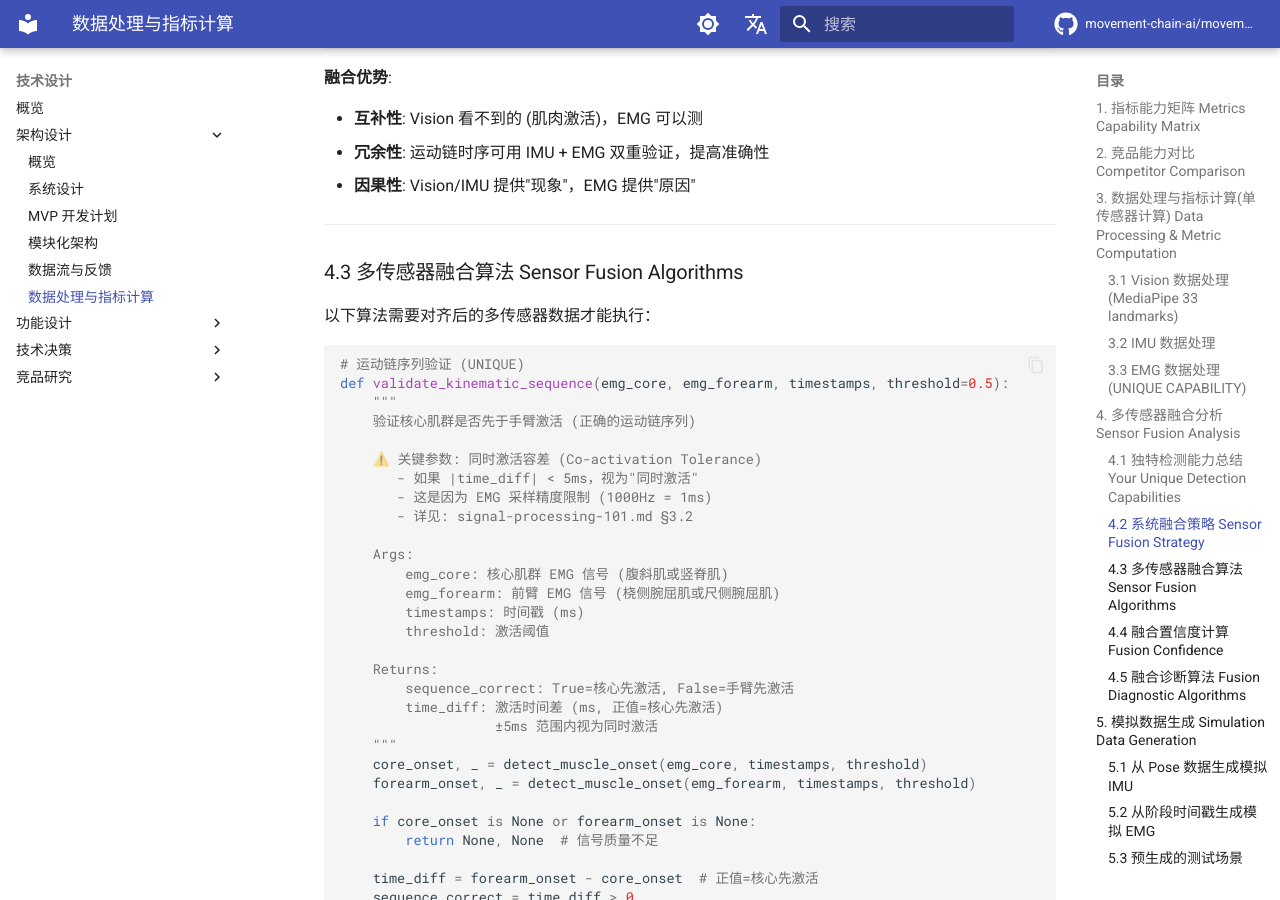
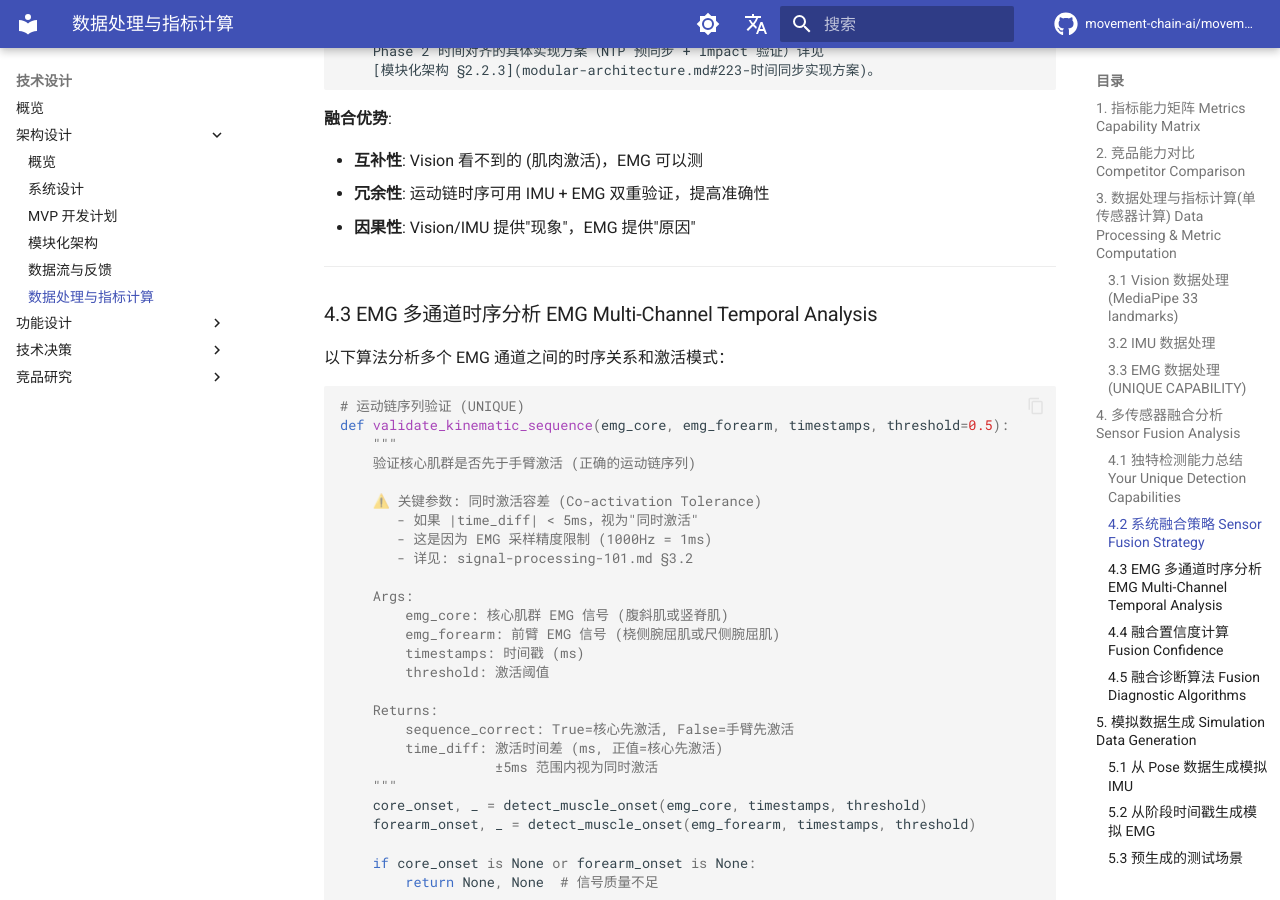
Before and after one commit to movement-chain-ai/movement-chain-docs, an MkDocs documentation site: the page built from docs/zh/design/architecture/sensor-data-processing.md, in a window 1280 px wide and 900 px high, scrolled down 21064 px. Built offline with MkDocs 1.6.1 and Material for MkDocs 9.7.7, drawn with Linux system fonts in a browser that asks for light colours; comment, search, counter and statistics services are not loaded; the version menu is left out; some of the changed text lies outside the part shown.

Commit message:
docs: 重命名 §4.3 为 EMG 多通道时序分析，添加 sEMG 研究链接
- §4.3: 多传感器融合算法 → EMG 多通道时序分析 (更准确反映内容)
- §3.3.3: 添加 sEMG 技术研究综述链接作为参考

🤖 Generated with [Claude Code](https://claude.com/claude-code)

Co-Authored-By: Claude Opus 4.5 <noreply@anthropic.com>

````diff
--- a/docs/zh/design/architecture/sensor-data-processing.md
+++ b/docs/zh/design/architecture/sensor-data-processing.md
@@ -938,9 +940,9 @@ def calculate_activation_ratio(mock_emg):
 
 ---
 
-### 4.3 多传感器融合算法 Sensor Fusion Algorithms {#43-多传感器融合算法}
-
-以下算法需要对齐后的多传感器数据才能执行：
+### 4.3 EMG 多通道时序分析 EMG Multi-Channel Temporal Analysis {#43-emg-多通道时序分析}
+
+以下算法分析多个 EMG 通道之间的时序关系和激活模式：
 
 ```python
 # 运动链序列验证 (UNIQUE)
````
Also changed, not shown: other parts of docs/zh/design/architecture/sensor-data-processing.md (+2 -0 lines).
